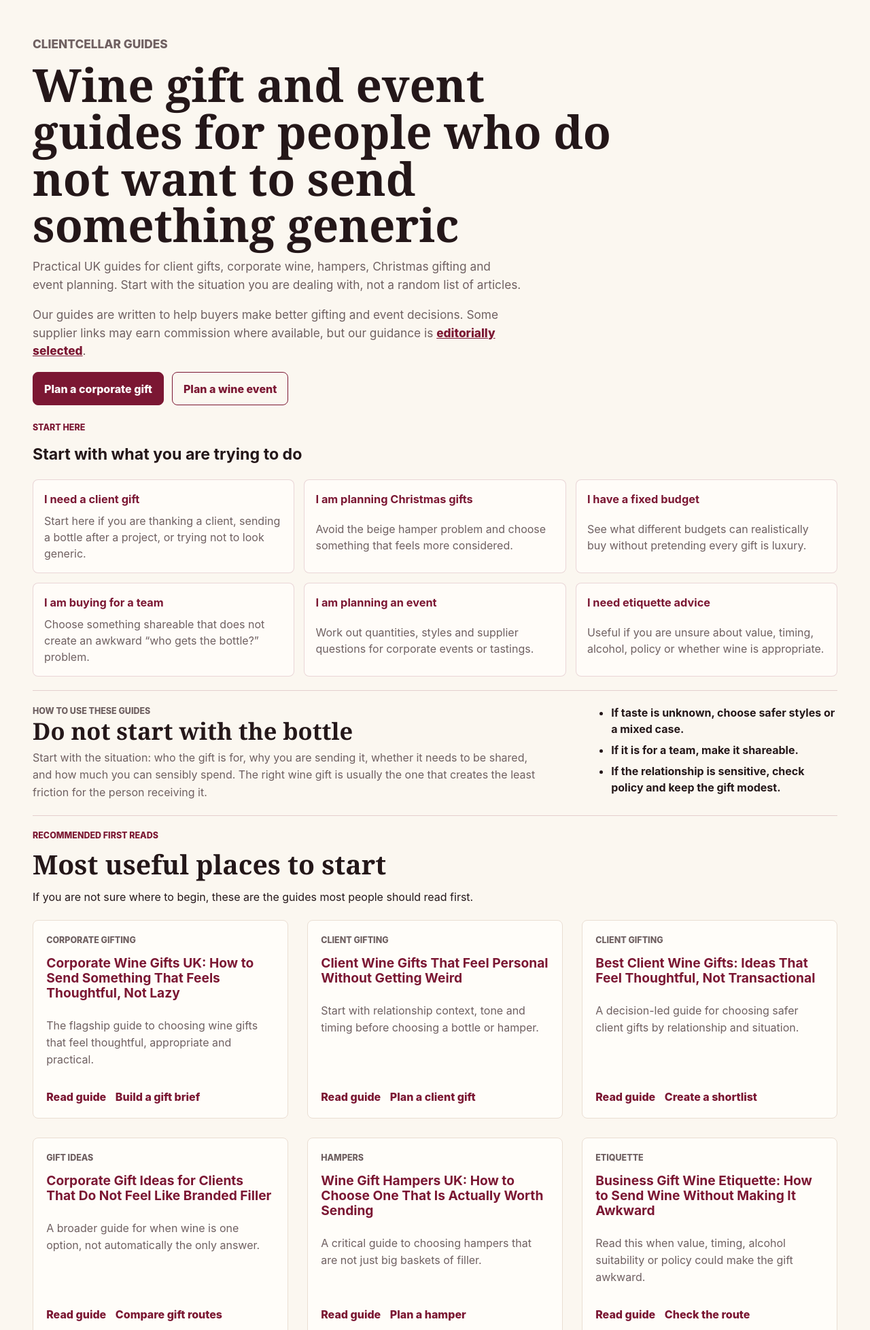
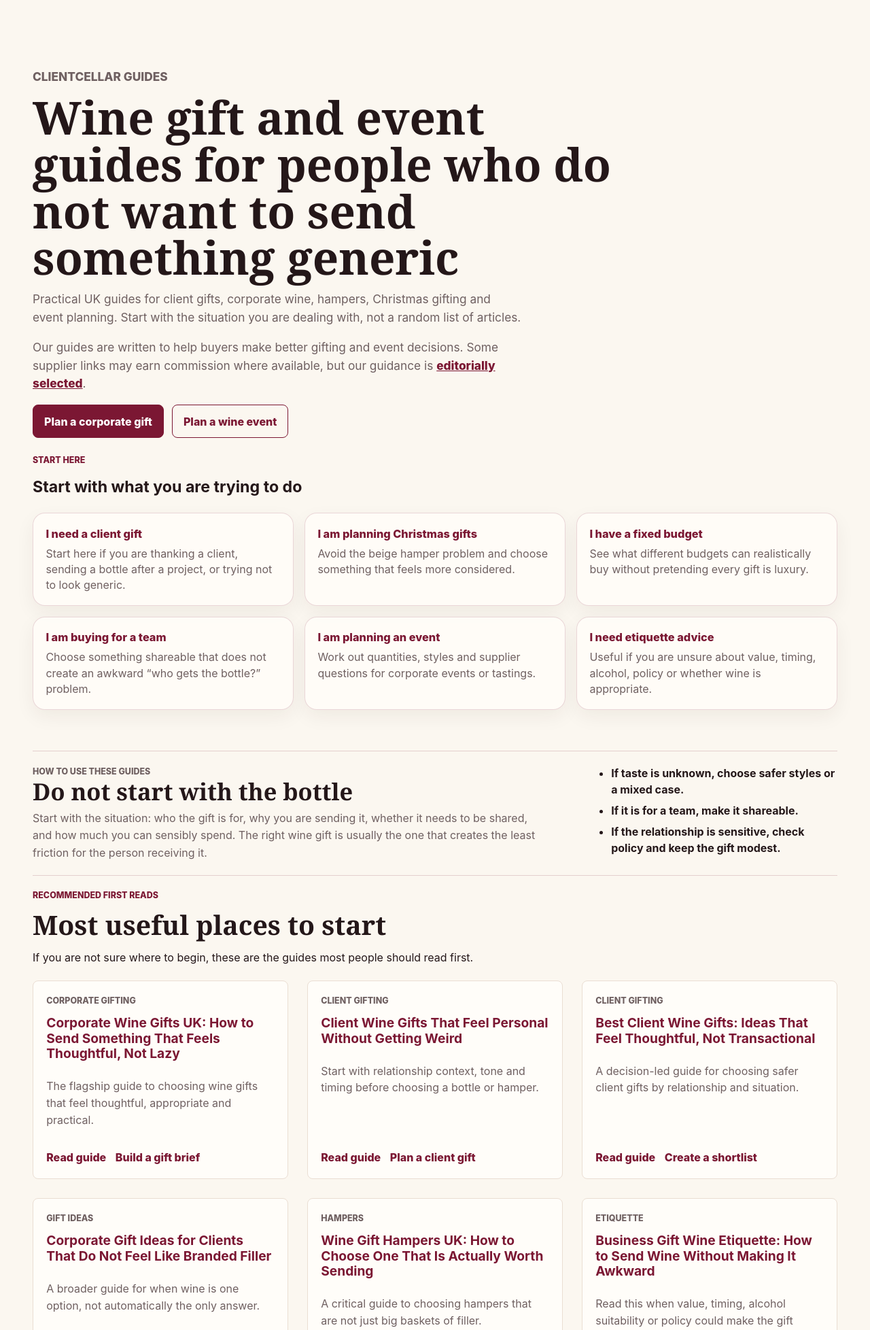
Before and after one commit to PhylC/clientcellar, a FastAPI app: page /guides in a window 1280 px wide. Shown: the part 69-2025 px from the top of the page at 68% size. Run offline with FastAPI, Linux system fonts and the light colour scheme.

Commit message:
Fix guide hub and planning page layout

```diff
--- a/static/app.css
+++ b/static/app.css
@@ -2221,6 +2221,26 @@ textarea {
   padding-bottom: 1.25rem;
 }
 
+.guide-hub-page,
+.planning-page {
+  width: min(var(--container), calc(100% - (var(--page-gutter) * 2)));
+  margin: 0 auto;
+  padding: clamp(1.5rem, 4vw, 3rem) 0;
+}
+
+.guide-hub-page > .page-intro,
+.guide-hub-page > .guide-hub-section,
+.guide-hub-page > .guide-group,
+.planning-page > .page-intro,
+.planning-page > .planning-section,
+.planning-page > .trust-strip,
+.planning-page > .cta-panel {
+  width: 100%;
+  max-width: 100%;
+  margin-left: 0;
+  margin-right: 0;
+}
+
 .guide-hub-hero h1,
 .guide-hub-hero p,
 .guide-intent-card span,
@@ -2248,20 +2268,21 @@ textarea {
 
 .guide-intent-grid {
   display: grid;
-  gap: 0.9rem;
+  gap: 1rem;
   grid-template-columns: 1fr;
+  margin: 1.25rem 0 2.5rem;
 }
 
 .guide-intent-card {
-  display: grid;
-  gap: 0.45rem;
+  display: block;
   min-width: 0;
   border: 1px solid rgba(123, 23, 51, 0.16);
-  border-radius: 8px;
-  background: rgba(255, 253, 249, 0.82);
-  padding: 1rem;
+  border-radius: 18px;
+  background: rgba(255, 253, 249, 0.86);
+  padding: 1.1rem 1.15rem;
   color: var(--ink);
   text-decoration: none;
+  box-shadow: 0 10px 28px rgba(55, 33, 24, 0.06);
   transition: border-color 160ms ease, transform 160ms ease, background 160ms ease;
 }
 
@@ -2272,13 +2293,18 @@ textarea {
 }
 
 .guide-intent-card strong {
+  display: block;
+  margin-bottom: 0.35rem;
   color: var(--burgundy);
   font-size: 1.02rem;
+  font-weight: 800;
 }
 
 .guide-intent-card span {
-  color: var(--muted);
-  line-height: 1.5;
+  display: block;
+  margin: 0;
+  color: var(--muted);
+  line-height: 1.45;
 }
 
 .guide-use-panel {
@@ -2366,6 +2392,10 @@ textarea {
   padding: clamp(1.25rem, 3vw, 2rem) 0;
 }
 
+.planning-section {
+  margin-top: clamp(1.6rem, 4vw, 3rem);
+}
+
 .seo-editorial {
   max-width: 860px;
   border-top: 1px solid rgba(123, 23, 51, 0.18);
@@ -2391,6 +2421,21 @@ textarea {
 
 .seo-comparison {
   margin-top: 0.5rem;
+}
+
+.table-wrap {
+  width: 100%;
+  max-width: 100%;
+  overflow-x: auto;
+  border: 1px solid rgba(123, 23, 51, 0.14);
+  border-radius: 16px;
+  background: var(--surface);
+}
+
+.table-wrap table {
+  width: 100%;
+  min-width: 620px;
+  border-collapse: collapse;
 }
 
 .seo-cta {
@@ -4180,6 +4225,12 @@ textarea {
   }
 }
 
+@media (min-width: 641px) and (max-width: 900px) {
+  .guide-intent-grid {
+    grid-template-columns: repeat(2, minmax(0, 1fr));
+  }
+}
+
 @media (max-width: 600px) {
   .guide-hub-hero h1 {
     font-size: clamp(1.95rem, 10vw, 2.45rem);
--- a/templates/guides.html
+++ b/templates/guides.html
@@ -31,6 +31,7 @@
 {%- endmacro %}
 
 {% block content %}
+<div class="guide-hub-page">
 <section class="page-intro guide-hub-hero">
   <p class="eyebrow">ClientCellar guides</p>
   <h1>Wine gift and event guides for people who do not want to send something generic</h1>
@@ -221,4 +222,5 @@
     {{ guide_card("wine-gifts-for-accountancy-firms", "Sector guide", "Practical gifts for accountancy clients and referral partners.", "Plan client gifts") }}
   </div>
 </section>
+</div>
 {% endblock %}
```
Also changed, not shown: templates/seo_landing.html (+14 -12 lines).
